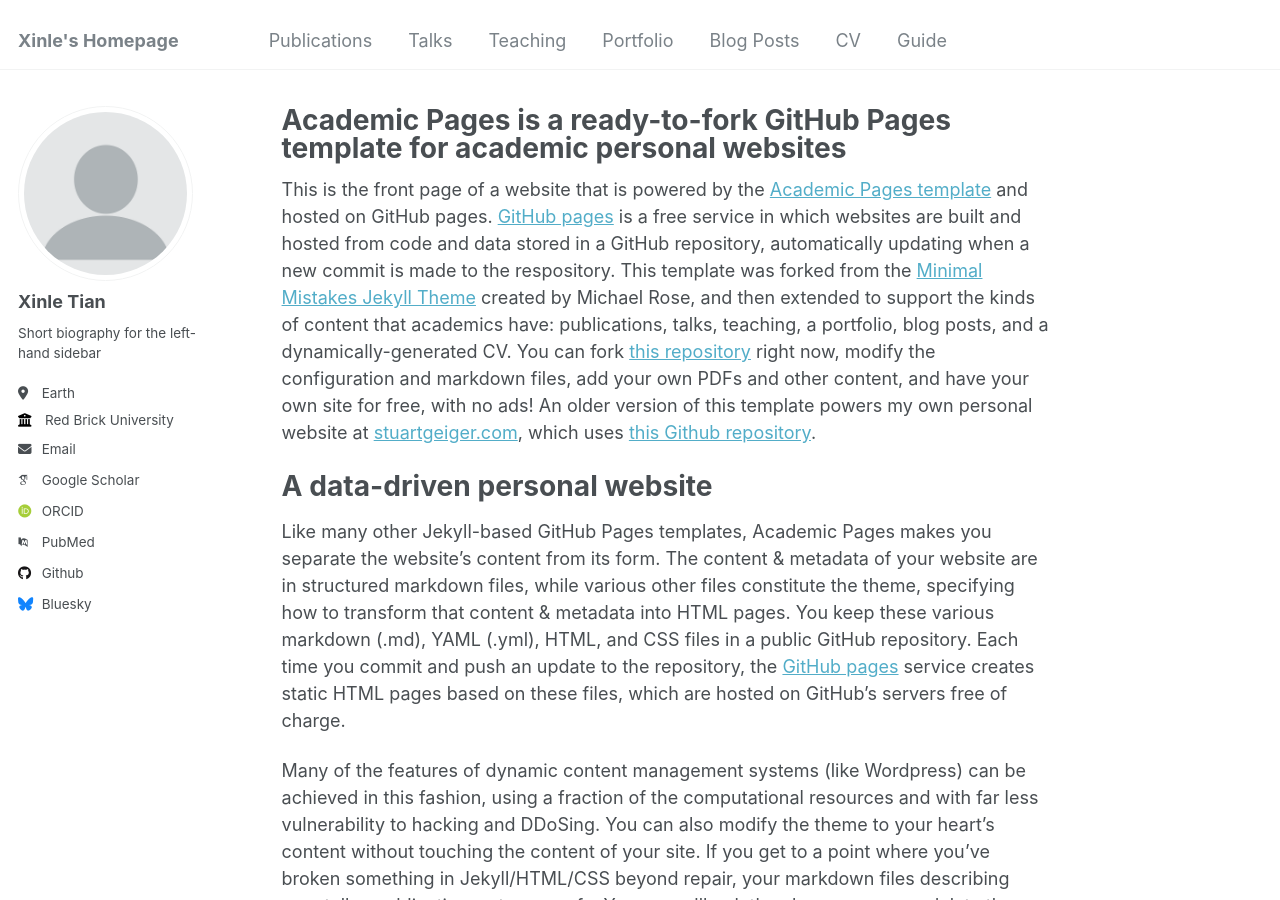
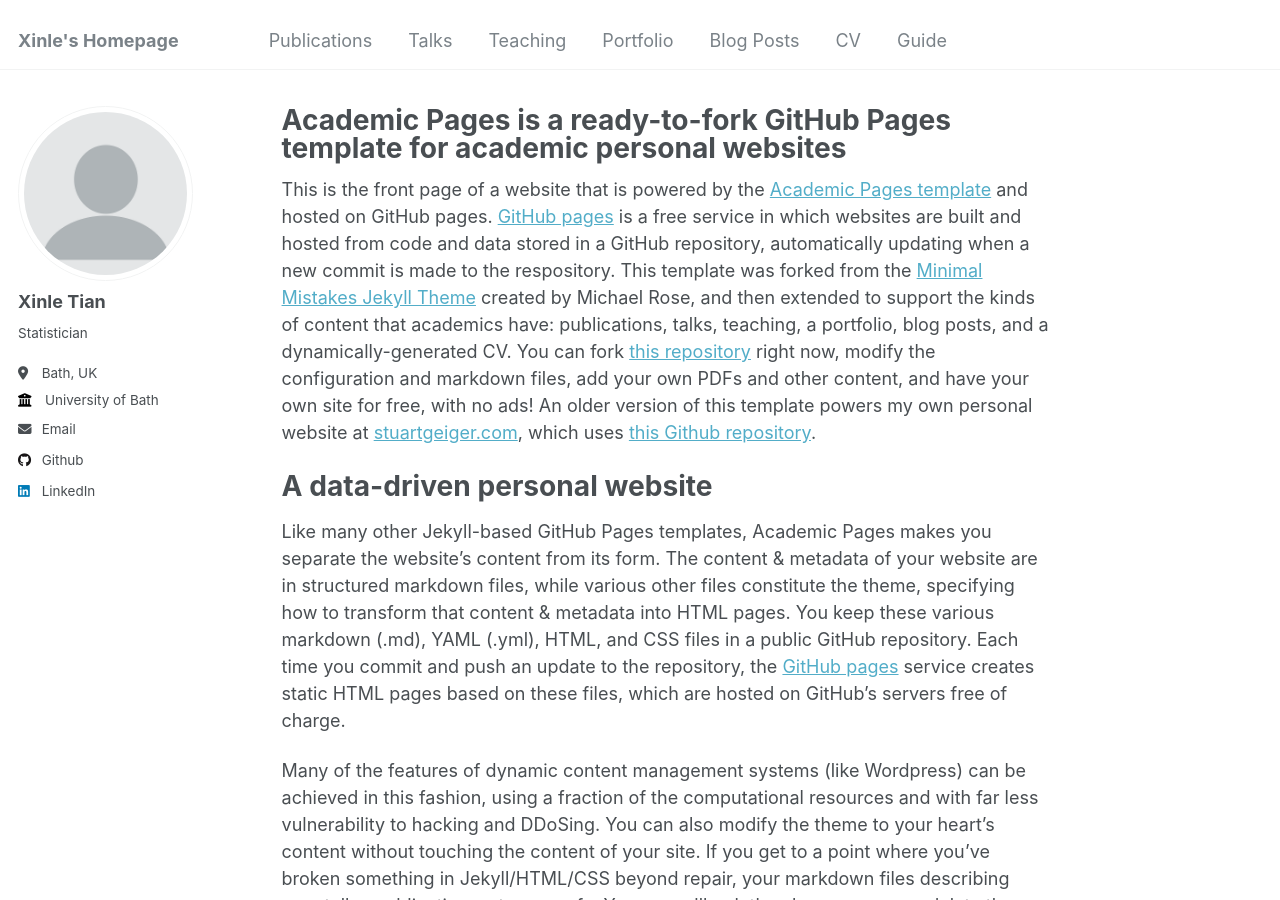
Before and after one commit to xinlet/xinlet.github.io, a Jekyll site: the page built from _pages/about.md, in a window 1280 px wide and 900 px high. Built offline with Jekyll 4.4.1, drawn with Linux system fonts in a browser that asks for light colours; some web fonts are replaced.

Commit message:
Update _config.yml

```diff
--- a/_config.yml
+++ b/_config.yml
@@ -24,40 +24,40 @@
   avatar           : "profile.png"
   name             : "Xinle Tian"
   pronouns         : # example: "she/her"
-  bio              : "Short biography for the left-hand sidebar"
-  location         : "Earth"
-  employer         : "Red Brick University"
+  bio              : "Statistician"
+  location         : "Bath, UK"
+  employer         : "University of Bath"
   uri              : # URL
-  email            : "none@example.org"
+  email            : "xt373@bath.ac.uk"
 
   # Academic websites
   arxiv            : # URL - Update with the correct link to your profile
-  googlescholar    : "https://scholar.google.com/citations?user=PS_CX0AAAAAJ"
+  googlescholar    : #"https://scholar.google.com/citations?user=PS_CX0AAAAAJ"
   impactstory      : # URL
-  orcid            : "http://orcid.org/yourorcidurl"
+  orcid            : #"http://orcid.org/yourorcidurl"
   semantic         : # URL
-  pubmed           : "https://www.ncbi.nlm.nih.gov/pubmed/?term=john+snow"
+  pubmed           : #"https://www.ncbi.nlm.nih.gov/pubmed/?term=john+snow"
   researchgate     : # URL
 
   # Repositories and software development
   bitbucket        : # Username - Update with your username on the site
   codepen          : # Username
   dribbble         : # Username
-  github           : "academicpages"
+  github           : "https://github.com/xinlet"
   kaggle           : # Username
   stackoverflow    : # User number or user number and name (i.e., use "1" or "1/jeff-atwood")
 
   # Social media
-  bluesky          : "bsky.app" # Replace this with you Bluesky username
+  bluesky          : #"bsky.app" # Replace this with you Bluesky username
   facebook         : # Username
   flickr           : # Username
   foursquare       : # Username
   goodreads        : # Username
   google_plus      : # Username
   keybase          : # Username
-  instagram        : # Username
+  Instagram        : "https://www.instagram.com/shinlay_xt/"
   lastfm           : # Username
-  linkedin         : # Username
+  linkedin         : "https://www.linkedin.com/in/xinle-tian-106551193/"
   mastodon         : # URL
   medium           : # URL
   pinterest        : # Username
```
